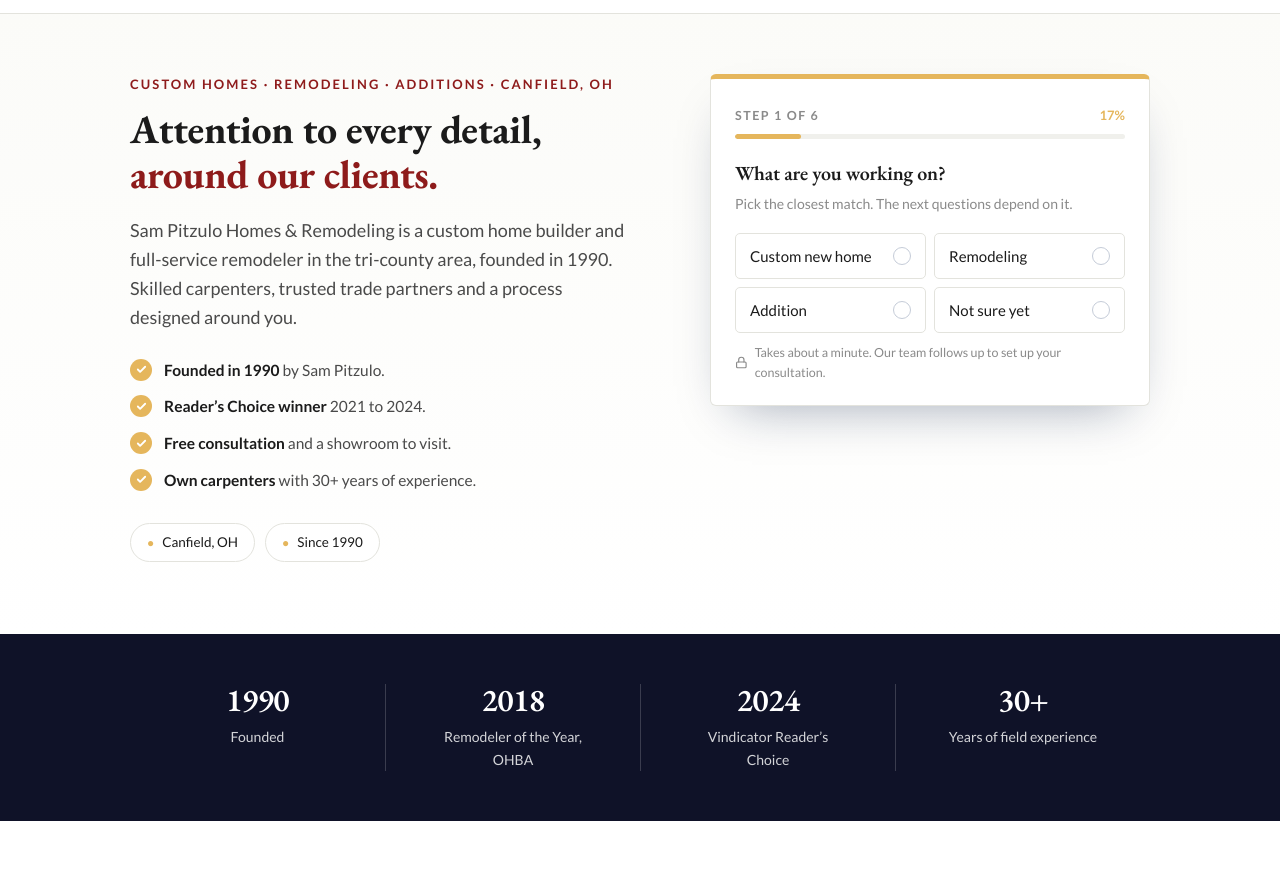
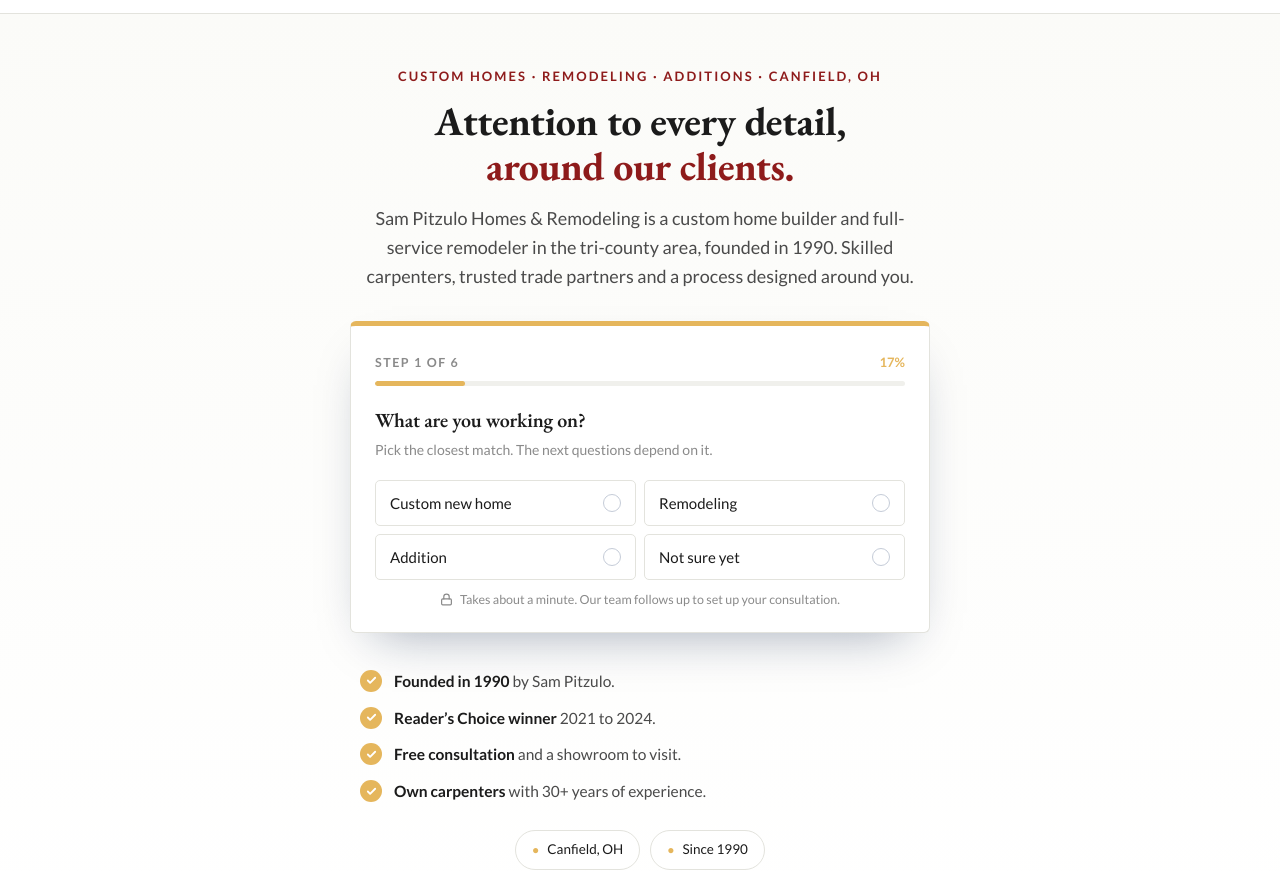
Before and after one commit to sheafox1/sam-pitzulo-homes-and-remodeling, a plain HTML site: page index.html in a window 1280 px wide. Shown: the part 89-960 px from the top of the page. Drawn offline with nearby package versions, Linux system fonts and the light colour scheme.

Commit message:
Centered application form and cash referral reward
Co-Authored-By: Claude Sonnet 5.5 <noreply@anthropic.com>

```diff
--- a/index.html
+++ b/index.html
@@ -240,6 +240,15 @@
   .awards { display:flex; flex-wrap:wrap; gap:14px; align-items:center; justify-content:center; margin-top:16px; }
   .awards img { height: 64px; width:auto; background: var(--navy); border-radius: 8px; padding: 8px 12px; }
   .opts.one { grid-template-columns: 1fr; }
+
+  /* centered hero (Shea 2026-11-17): headline, sub-headline, the form in the middle, information below */
+  .hero-c { text-align: center; padding-top: 52px; padding-bottom: 64px; }
+  .hero-c h1 { max-width: 26ch; margin: 0 auto 16px; text-wrap: balance; }
+  .hero-c .lede { margin: 0 auto 30px; max-width: 56ch; }
+  .hero-c .lab { margin-left: auto; margin-right: auto; }
+  .card-c { max-width: 580px; margin: 0 auto 36px; text-align: left; }
+  .ticks-c { max-width: 560px; margin: 0 auto 26px; text-align: left; }
+  .badges-c { justify-content: center; }
   .hrow .brand { height: 70px !important; width: auto; }
   .flogo { height: 80px !important; width: auto; background:none !important; padding:0 !important; }
   footer { background: #0F1228 !important; }
@@ -267,25 +276,11 @@
 </header>
 
 <div class="hero-wrap">
-<div class="inner hero">
-  <div class="hgrid">
-    <div>
+<div class="inner hero hero-c">
   <p class="lab">Custom Homes &middot; Remodeling &middot; Additions &middot; Canfield, OH</p>
   <h1>Attention to every detail, <em>around our clients.</em></h1>
   <p class="lede">Sam Pitzulo Homes & Remodeling is a custom home builder and full-service remodeler in the tri-county area, founded in 1990. Skilled carpenters, trusted trade partners and a process designed around you.</p>
-      <ul class="ticks">
-        <li><span class="ck"><svg width="11" height="11" viewBox="0 0 24 24" fill="none" stroke="#fff" stroke-width="4" stroke-linecap="round" stroke-linejoin="round"><path d="M20 6 9 17l-5-5"/></svg></span><span><b>Founded in 1990</b> by Sam Pitzulo.</span></li>
-        <li><span class="ck"><svg width="11" height="11" viewBox="0 0 24 24" fill="none" stroke="#fff" stroke-width="4" stroke-linecap="round" stroke-linejoin="round"><path d="M20 6 9 17l-5-5"/></svg></span><span><b>Reader’s Choice winner</b> 2021 to 2024.</span></li>
-        <li><span class="ck"><svg width="11" height="11" viewBox="0 0 24 24" fill="none" stroke="#fff" stroke-width="4" stroke-linecap="round" stroke-linejoin="round"><path d="M20 6 9 17l-5-5"/></svg></span><span><b>Free consultation</b> and a showroom to visit.</span></li>
-        <li><span class="ck"><svg width="11" height="11" viewBox="0 0 24 24" fill="none" stroke="#fff" stroke-width="4" stroke-linecap="round" stroke-linejoin="round"><path d="M20 6 9 17l-5-5"/></svg></span><span><b>Own carpenters</b> with 30+ years of experience.</span></li>
-      </ul>
-      <div class="badges">
-        <span class="badge"><i>&#9679;</i> Canfield, OH</span>
-        <span class="badge"><i>&#9679;</i> Since 1990</span>
-      </div>
-    </div>
-
-    <div class="card">
+  <div class="card card-c">
     <div class="ctop"><span class="cstep" id="stepLab">Step 1 of 6</span><span class="cpct" id="pct">17%</span></div>
     <div class="track"><div class="fill" id="fill"></div></div>
     <div id="stage"></div>
@@ -295,6 +290,15 @@
       Takes about a minute. Our team follows up to set up your consultation.
     </div>
   </div>
+  <ul class="ticks ticks-c">
+        <li><span class="ck"><svg width="11" height="11" viewBox="0 0 24 24" fill="none" stroke="#fff" stroke-width="4" stroke-linecap="round" stroke-linejoin="round"><path d="M20 6 9 17l-5-5"/></svg></span><span><b>Founded in 1990</b> by Sam Pitzulo.</span></li>
+        <li><span class="ck"><svg width="11" height="11" viewBox="0 0 24 24" fill="none" stroke="#fff" stroke-width="4" stroke-linecap="round" stroke-linejoin="round"><path d="M20 6 9 17l-5-5"/></svg></span><span><b>Reader’s Choice winner</b> 2021 to 2024.</span></li>
+        <li><span class="ck"><svg width="11" height="11" viewBox="0 0 24 24" fill="none" stroke="#fff" stroke-width="4" stroke-linecap="round" stroke-linejoin="round"><path d="M20 6 9 17l-5-5"/></svg></span><span><b>Free consultation</b> and a showroom to visit.</span></li>
+        <li><span class="ck"><svg width="11" height="11" viewBox="0 0 24 24" fill="none" stroke="#fff" stroke-width="4" stroke-linecap="round" stroke-linejoin="round"><path d="M20 6 9 17l-5-5"/></svg></span><span><b>Own carpenters</b> with 30+ years of experience.</span></li>
+  </ul>
+  <div class="badges badges-c">
+        <span class="badge"><i>&#9679;</i> Canfield, OH</span>
+        <span class="badge"><i>&#9679;</i> Since 1990</span>
   </div>
 </div>
 </div>
```
Also changed, not shown: referral/index.html (+5 -5 lines). Lines whose indentation alone changed are shown as unchanged.
